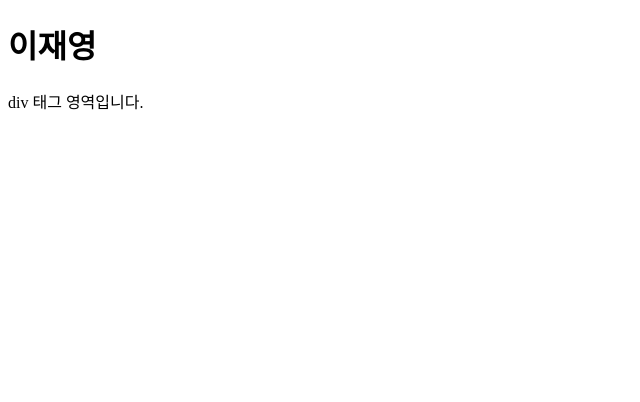
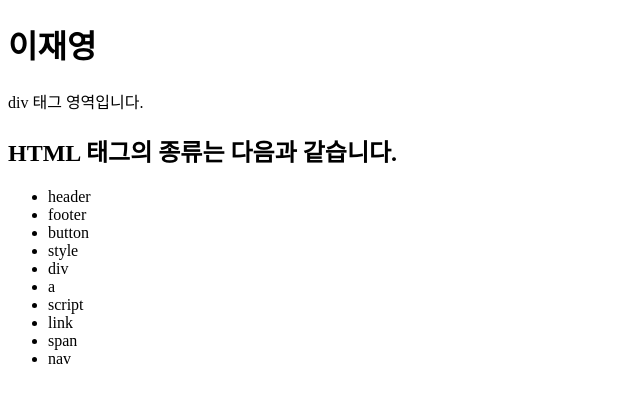
Before and after one commit to leejy23/HTML03, a plain HTML site: page index.html in a window 1280 px wide. Shown: the whole page, without its empty margins (0-640 px from the left). Drawn offline with Linux system fonts and the light colour scheme.

Commit message:
태그 10가지

```diff
--- a/index.html
+++ b/index.html
@@ -8,5 +8,18 @@
 <body>
     <h1>이재영</h1>
     <div>div 태그 영역입니다.</div>
+    <h2>HTML 태그의 종류는 다음과 같습니다.</h2>
+    <ul>
+        <li>header</li>
+        <li>footer</li>
+        <li>button</li>
+        <li>style</li>
+        <li>div</li>
+        <li>a</li>
+        <li>script</li>
+        <li>link</li>
+        <li>span</li>
+        <li>nav</li>
+    </ul>
 </body>
 </html>
```
